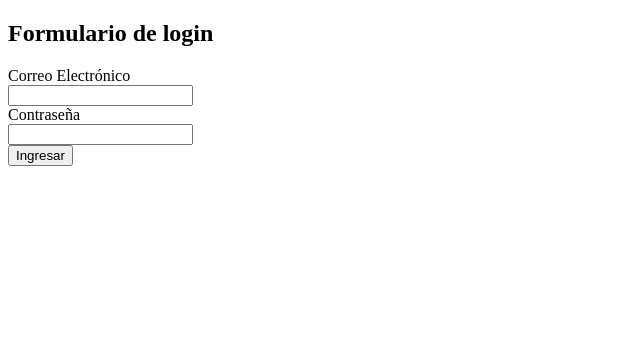
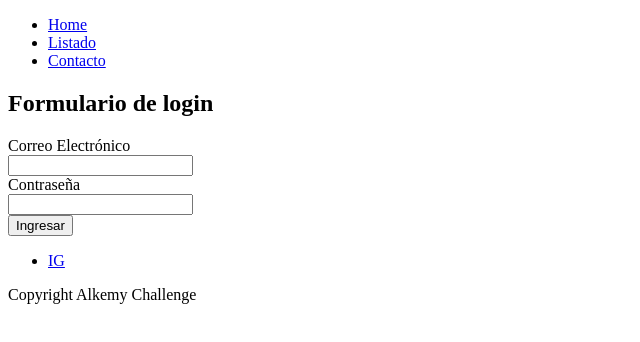
Before and after one commit to joni2000/challenge-react-alkemy-I, a React (Create React App) app: page / in a window 1280 px wide. Shown: the top 342 px of the page, without its empty margins (0-640 px from the left). Built offline with nearby package versions, Linux system fonts and the light colour scheme.

Commit message:
creando los componentes header y footer

```diff
--- a/src/App.jsx
+++ b/src/App.jsx
@@ -1,14 +1,26 @@
+/* Libraries */
+import { Routes, Route } from "react-router-dom"
+
+/* Components */
 import Listado from "./components/Listado";
 import Login from "./components/Login";
-import { Routes, Route } from "react-router-dom"
+import Header from "./components/Header";
+import Footer from "./components/Footer";
+
+/* Styles */
+
 
 function App() {
     return (
         <>
+            <Header />
+
             <Routes>
                 <Route path="/" element={ <Login /> }/>
                 <Route path="/listado" element={ <Listado /> }/>
             </Routes>
+
+            <Footer />
         </>
     );
 }
--- /dev/null
+++ b/src/components/Footer.jsx
@@ -0,0 +1,17 @@
+
+const Footer = () => {
+  return (
+    <footer>
+        <nav>
+            <ul>
+                <li>
+                    <a href="http://instagram.com" rel="noopener noreferrer">IG</a>
+                </li>
+            </ul>
+        </nav>
+        <p>Copyright Alkemy Challenge</p>
+    </footer>
+  )
+}
+
+export default Footer
--- /dev/null
+++ b/src/components/Header.jsx
@@ -0,0 +1,23 @@
+import { Link } from "react-router-dom"
+
+const Header = () => {
+    return (
+        <header>
+            <nav>
+                <ul>
+                    <li>
+                        <Link to='/'>Home</Link>
+                    </li>
+                    <li>
+                        <Link to='/listado'>Listado</Link>
+                    </li>
+                    <li>
+                        <Link to='/contacto'>Contacto</Link>
+                    </li>
+                </ul>
+            </nav>
+        </header>
+    )
+}
+
+export default Header
--- a/src/components/Listado.jsx
+++ b/src/components/Listado.jsx
@@ -1,6 +1,16 @@
-import React from 'react'
+import { useEffect } from "react";
+import { useNavigate } from "react-router-dom";
 
 const Listado = () => {
+
+  const navigate = useNavigate();
+
+  useEffect(() => {
+    const token = localStorage.getItem('token');
+      token === null && navigate('/');
+  });
+
+
   return (
     <h2>listado</h2>
   )
```
